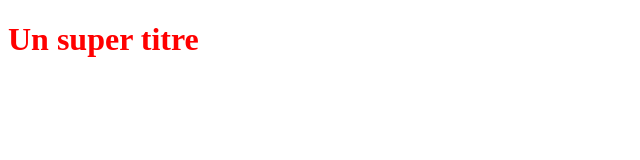
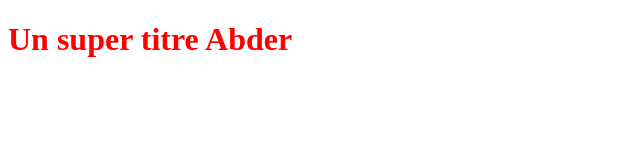
Before and after one commit to AbdrahamaneBerete/openclassroomProject, a plain HTML site: page index.html in a window 1280 px wide. Shown: the whole page, without its empty margins (0-640 px from the left). Drawn offline with Linux system fonts and the light colour scheme.

Commit message:
modification du titre un super titre

```diff
--- a/index.html
+++ b/index.html
@@ -5,6 +5,6 @@
    <link rel="stylesheet" type="text/css" href="styles.css">
 </head>
 <body>
-   <h1>Un super titre</h1>
+   <h1>Un super titre Abder</h1>
 </body>
 </html>
```
